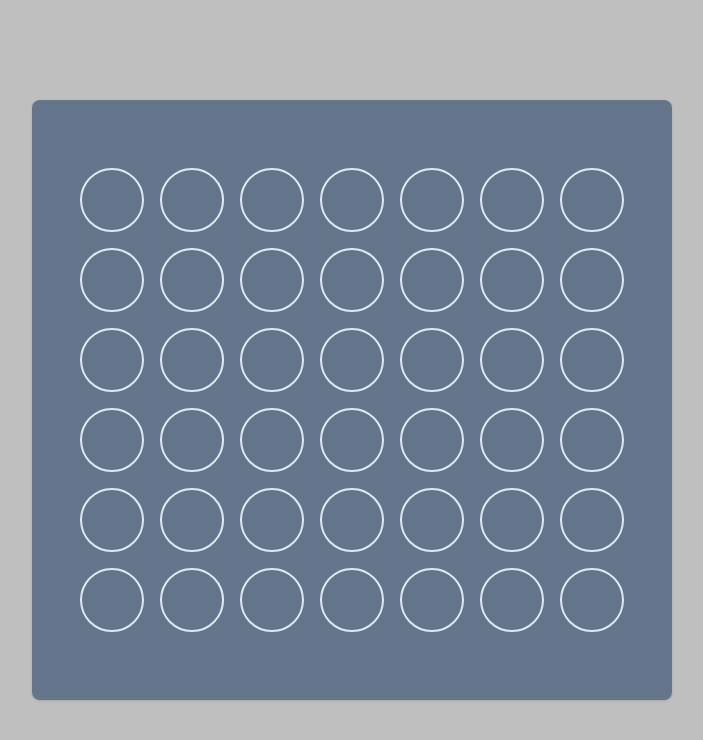
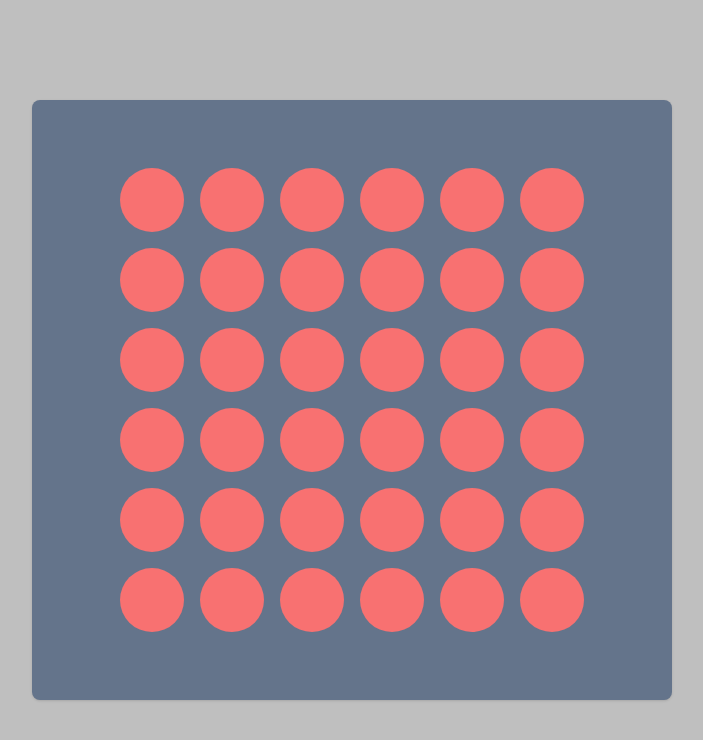
Before and after one commit to GowtherZa/Connect-4, a React (Vite) app: page / in a window 1280 px wide. Shown: the top 740 px of the page, without its empty margins (288-991 px from the left). Built offline with nearby package versions, Linux system fonts and the light colour scheme.

Commit message:
Fix: Cambiado disenno a columnas

```diff
--- a/src/App.css
+++ b/src/App.css
@@ -630,16 +630,12 @@ video {
   justify-content: center;
 }
 
-.rounded-lg {
-  border-radius: 0.5rem;
-}
-
 .rounded-full {
   border-radius: 9999px;
 }
 
-.border-2 {
-  border-width: 2px;
+.rounded-lg {
+  border-radius: 0.5rem;
 }
 
 .border-slate-200 {
@@ -650,6 +646,11 @@ video {
 .bg-black {
   --tw-bg-opacity: 1;
   background-color: rgb(0 0 0 / var(--tw-bg-opacity));
+}
+
+.bg-red-400 {
+  --tw-bg-opacity: 1;
+  background-color: rgb(248 113 113 / var(--tw-bg-opacity));
 }
 
 .bg-slate-500 {
--- a/src/components/Board.jsx
+++ b/src/components/Board.jsx
@@ -1,16 +1,16 @@
-import TileRow from "./TileRow";
+import TileCol from "./TileCol";
 
 export default function Board() {
   return (
     <div className="w-screen h-screen bg-black bg-opacity-25 flex justify-center items-center">
       <div className="bg-slate-500 w-2/4 h-3/4 rounded-lg shadow flex justify-center items-center">
-        <div className="flex flex-wrap flex-col content-center items-center">
-          <TileRow></TileRow>
-          <TileRow></TileRow>
-          <TileRow></TileRow>
-          <TileRow></TileRow>
-          <TileRow></TileRow>
-          <TileRow></TileRow>
+        <div className="flex flex-wrap align-center items-center">
+          <TileCol initial_id={0}></TileCol>
+          <TileCol initial_id={1}></TileCol>
+          <TileCol initial_id={2}></TileCol>
+          <TileCol initial_id={3}></TileCol>
+          <TileCol initial_id={4}></TileCol>
+          <TileCol initial_id={5}></TileCol>
         </div>
       </div>
     </div>
--- a/src/components/Tile.jsx
+++ b/src/components/Tile.jsx
@@ -1,5 +1,13 @@
-export default function Tile() {
+export default function Tile(id) {
+  const onTileClick = () => {
+    console.log(`Clicked id # ${id}`);
+  };
+
   return (
-    <div className="border-2 border-slate-200 rounded-full m-2 w-16 h-16 "></div>
+    <div
+      key={id}
+      onClick={onTileClick}
+      className="border-3 border-slate-200 bg-red-400 rounded-full m-2 w-16 h-16 "
+    ></div>
   );
 }
--- /dev/null
+++ b/src/components/TileCol.jsx
@@ -0,0 +1,13 @@
+import Tile from "./Tile";
+
+// eslint-disable-next-line react/prop-types
+export default function TileCol({ initial_id }) {
+  const cols = [];
+  let id = initial_id;
+  for (let i = 0; i < 6; i++) {
+    cols.push(Tile(id));
+    id += 7;
+  }
+
+  return <div className="flex flex-wrap flex-col">{cols}</div>;
+}
--- a/src/components/TileRow.jsx
+++ /dev/null
@@ -1,15 +0,0 @@
-import Tile from "./Tile";
-
-export default function TileRow() {
-  return (
-    <div className="flex flex-wrap">
-      <Tile></Tile>
-      <Tile></Tile>
-      <Tile></Tile>
-      <Tile></Tile>
-      <Tile></Tile>
-      <Tile></Tile>
-      <Tile></Tile>
-    </div>
-  );
-}
```
